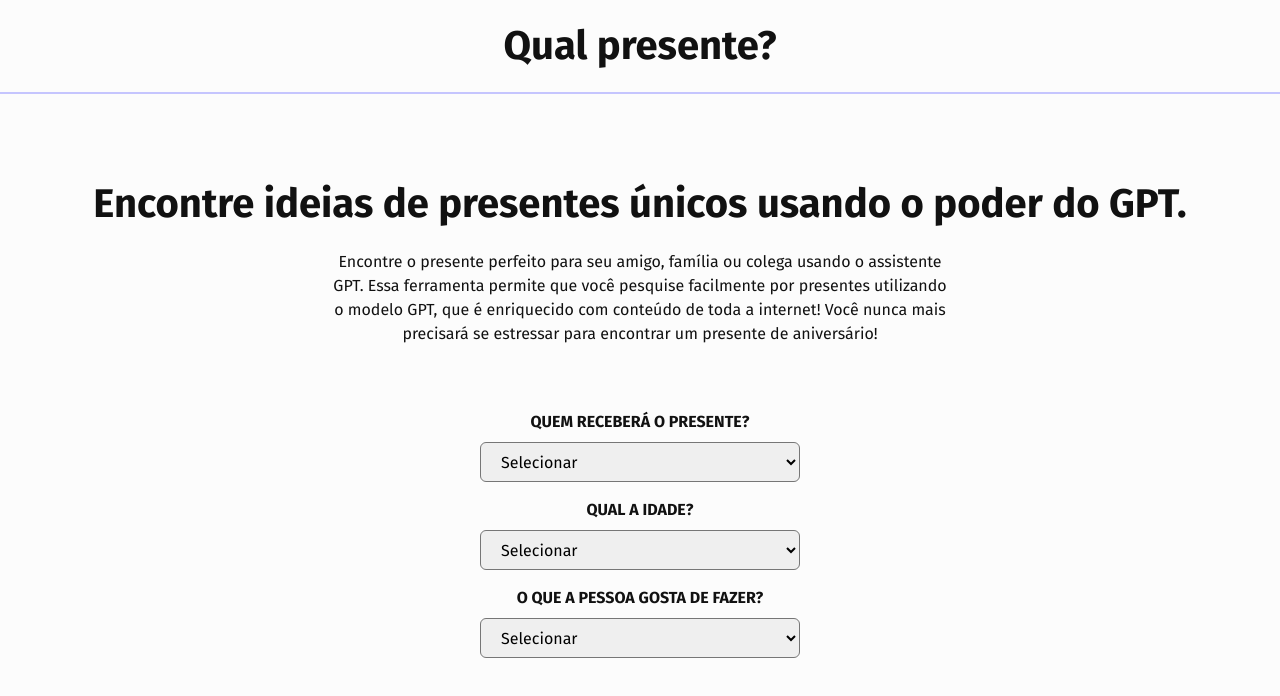
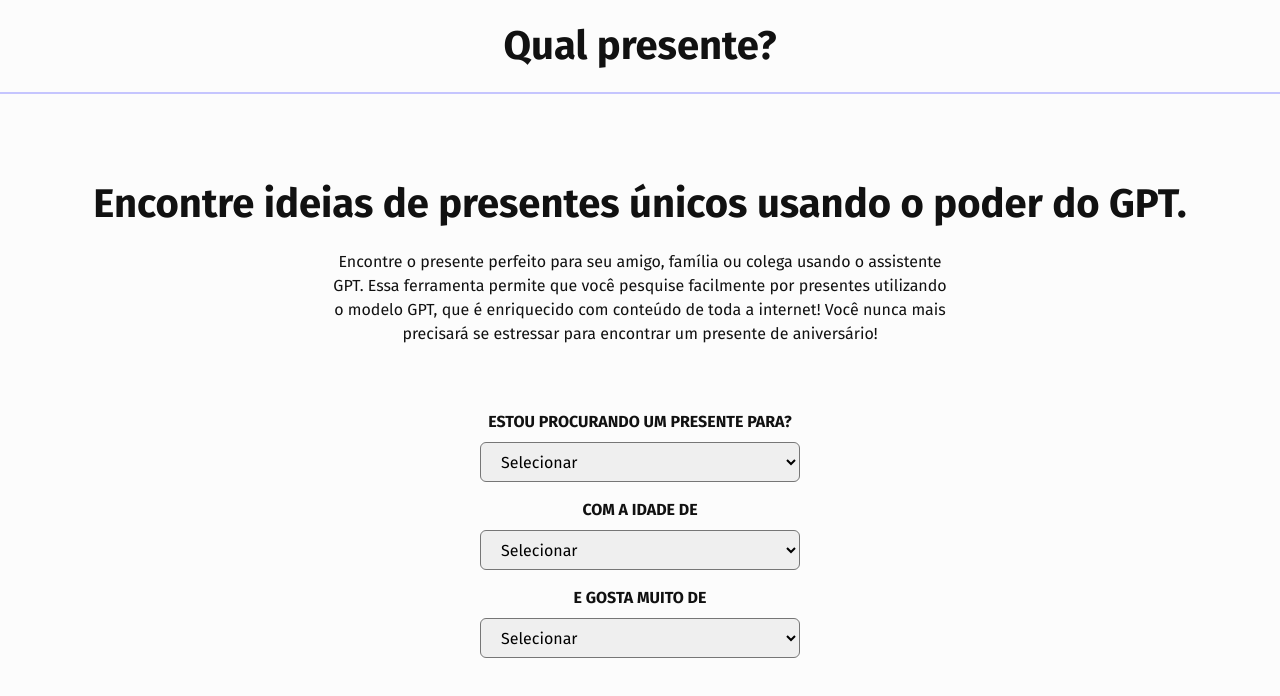
Before and after one commit to arthur-dias/whatgift-app, a React (Vite) app: page / in a window 1280 px wide. Shown: the top 696 px of the page. Built offline with nearby package versions, Linux system fonts and the light colour scheme.

Commit message:
text and conditional render change

```diff
--- a/src/components/Form/Form.tsx
+++ b/src/components/Form/Form.tsx
@@ -76,7 +76,7 @@ const Form = () => {
     <div className={styles.form}>
       <div className={styles.form__input}>
         <label htmlFor='people-select' className={styles.input__label}>
-          QUEM RECEBERÁ O PRESENTE?
+          ESTOU PROCURANDO UM PRESENTE PARA?
         </label>
         <select
           id='people-select'
@@ -93,7 +93,7 @@ const Form = () => {
       </div>
       <div className={styles.form__input}>
         <label htmlFor='age-select' className={styles.input__label}>
-          QUAL A IDADE?
+          COM A IDADE DE
         </label>
         <select
           id='age-select'
@@ -110,7 +110,7 @@ const Form = () => {
       </div>
       <div className={styles.form__input}>
         <label htmlFor='hobbies-select' className={styles.input__label}>
-          O QUE A PESSOA GOSTA DE FAZER?
+          E GOSTA MUITO DE
         </label>
         <select
           id='hobbies-select'
@@ -125,7 +125,7 @@ const Form = () => {
           ))}
         </select>
       </div>
-      {allSelected ? (
+      {!isLoading && allSelected ? (
         <button
           onClick={handleSubmit}
           className={styles.form__btn}
@@ -133,7 +133,8 @@ const Form = () => {
           PEDIR SUGESTÕES
         </button>
       ) : null}
-      {isLoading ? <Loading /> : <Message text={resultMessage} />}
+      {isLoading ? <Loading /> : null}
+      {resultMessage ? <Message text={resultMessage} /> : null}
       {error ? <p>Algo de errado ocorreu, tente novamente</p> : null}
     </div>
   )
```
